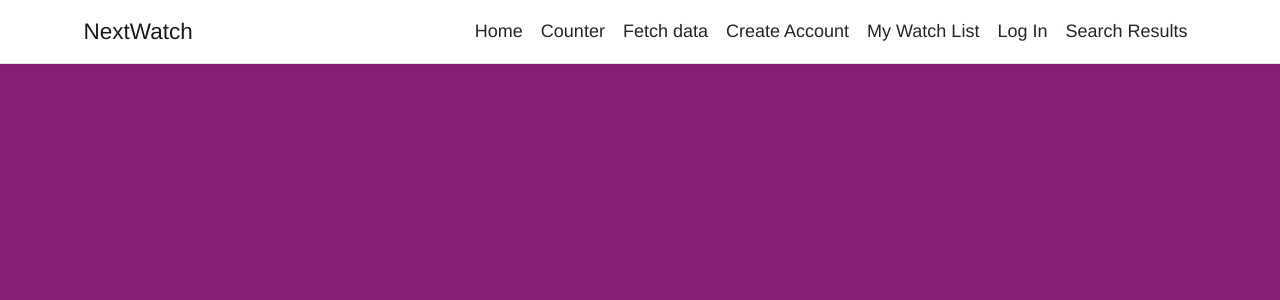
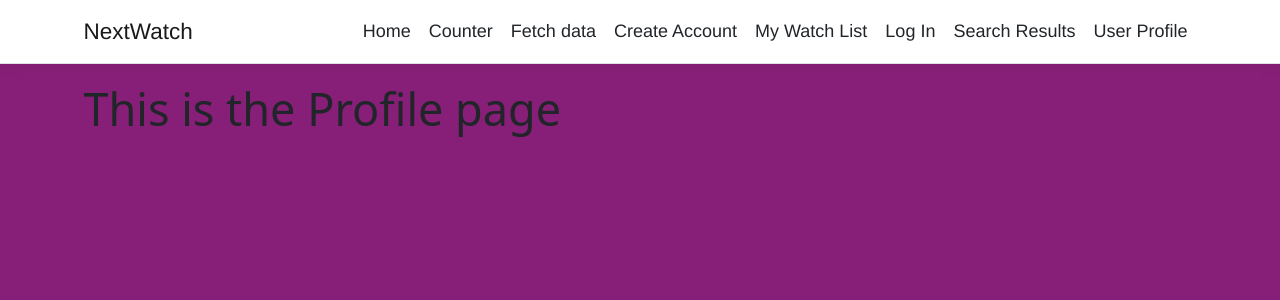
Before and after one commit to STL-WomenPlus-Mar22-LiftOff/group-kj, a React (Create React App) app in the folder LiftOff-Project/ClientApp/: page /User-Profile in a window 1280 px wide. Shown: the top 300 px of the page. Built offline with nearby package versions, Linux system fonts and the light colour scheme.

Commit message:
added User Profile page

```diff
--- a/LiftOff-Project/ClientApp/src/AppRoutes.js
+++ b/LiftOff-Project/ClientApp/src/AppRoutes.js
@@ -5,6 +5,7 @@
 import { LogIn } from "./components/LogIn";
 import { SearchResults } from "./components/SearchResultsPage/SearchResults";
 import MyWatchList from "./components/MyWatchList";
+import { UserProfile } from "./components/UserProfile";
 
 const AppRoutes = [
   {
@@ -34,7 +35,12 @@
   {
     path: '/search-results',
     element: <SearchResults />
+  },
+  {
+    path: '/User-Profile',
+    element: <UserProfile />
   }
+
 ];
 
 export default AppRoutes;
--- a/LiftOff-Project/ClientApp/src/components/NavMenu.js
+++ b/LiftOff-Project/ClientApp/src/components/NavMenu.js
@@ -50,6 +50,9 @@
               <NavItem>
                 <NavLink tag={Link} className="text-dark" to="/search-results">Search Results</NavLink>
               </NavItem>
+              <NavItem>
+                <NavLink tag={Link} className="text-dark" to="/User-Profile">User Profile</NavLink>
+              </NavItem>
             </ul>
           </Collapse>
         </Navbar>
--- /dev/null
+++ b/LiftOff-Project/ClientApp/src/components/UserProfile.js
@@ -0,0 +1,14 @@
+
+import React, { Component } from 'react';
+
+export class UserProfile extends Component {
+    static displayName = UserProfile.name;
+
+    render() {
+      return (
+        <div>
+            <h1>This is the Profile page</h1>
+        </div>
+      );
+    }
+  }
```
